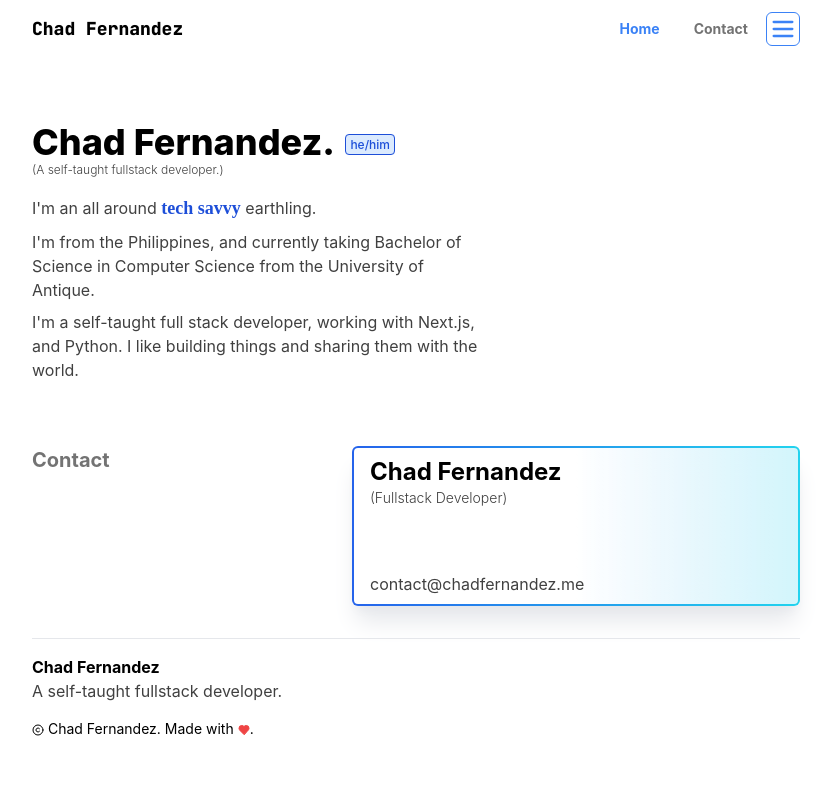
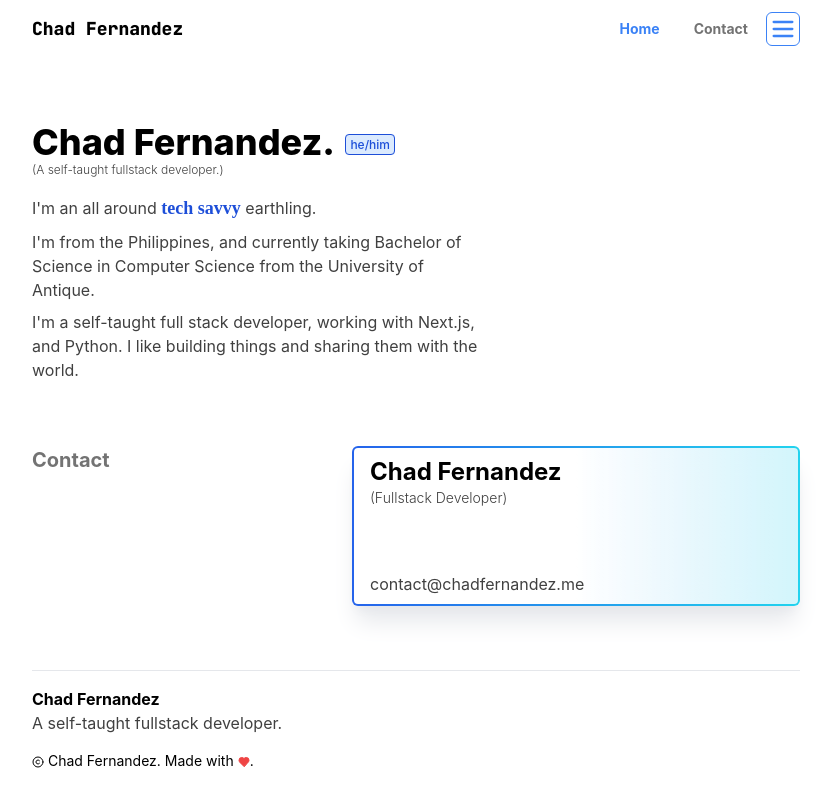
Before and after one commit to chof64/chadfernandez-me, a Next.js app: page / in a window 1280 px wide. Shown: the whole page, without its empty margins (224-1055 px from the left). Built offline with nearby package versions, Linux system fonts and the light colour scheme; a web font is replaced by a local one.

Commit message:
added `className` prop to `Footer` component

```diff
--- a/src/components/Footer.js
+++ b/src/components/Footer.js
@@ -2,10 +2,11 @@ import React from "react";
 import { Heart as HeartIcon, Copyright as CopyrightIcon } from "lucide-react";
 
 import Platform from "./Platform";
+import { classMerge } from "/src/utils/classMerge";
 
-export default function Footer() {
+export default function Footer({ className }) {
   return (
-    <Platform className="mt-8 mb-2">
+    <Platform className={classMerge("mb-4", className)}>
       <hr className="mb-4" />
       <div>
         <h1 className="font-bold">Chad Fernandez</h1>
--- a/src/components/Layout.js
+++ b/src/components/Layout.js
@@ -8,7 +8,7 @@ export default function Layout({ children }) {
         <Navigation />
       </header>
       {children}
-      <Footer />
+      <Footer className="mt-16" />
     </main>
   );
 }
```
